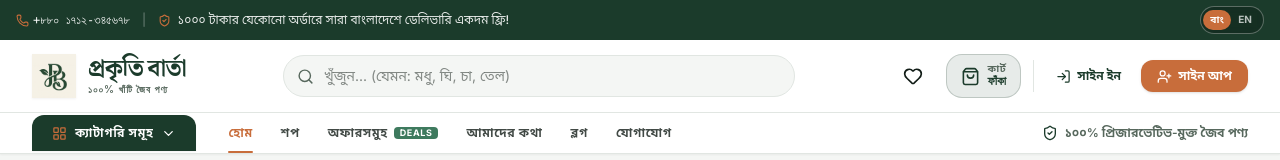
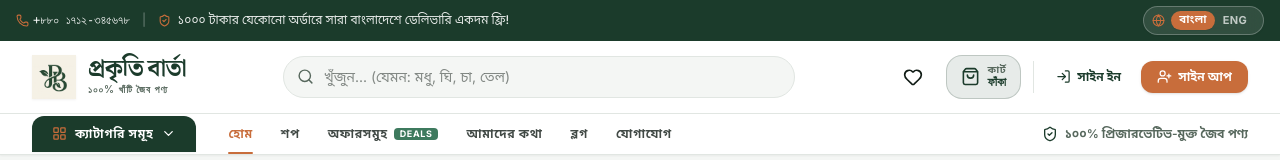
Before and after one commit to tridib371/prokriti-barta, a React (Vite) app: page / in a window 1280 px wide. Shown: the top 160 px of the page. Built offline with nearby package versions, Linux system fonts and the light colour scheme.

Commit message:
style: redesign language toggle into interactive Globe badge with smooth spring animations

```diff
--- a/src/components/layout/LanguageToggle.jsx
+++ b/src/components/layout/LanguageToggle.jsx
@@ -1,6 +1,7 @@
 import React from 'react';
 import { useLanguage } from '../../context/LanguageContext';
 import { motion } from 'framer-motion';
+import { Globe } from 'lucide-react';
 
 export default function LanguageToggle() {
   const { lang, toggleLang } = useLanguage();
@@ -8,33 +9,45 @@ export default function LanguageToggle() {
   return (
     <button
       onClick={toggleLang}
-      title={lang === 'bn' ? 'Switch to English' : 'বাংলায় যান'}
-      className="relative h-7 w-[64px] rounded-full border border-white/30 bg-black/20 backdrop-blur-xs flex items-center px-0.5 transition-all hover:border-accent focus:outline-none cursor-pointer"
+      title={lang === 'bn' ? 'Switch to English' : 'বাংলায় দেখুন'}
+      className="group relative inline-flex items-center gap-1.5 px-2 py-1 rounded-full bg-white/10 hover:bg-white/20 border border-white/25 backdrop-blur-md transition-all duration-300 focus:outline-none cursor-pointer shadow-xs"
       aria-label="Toggle language"
     >
-      {/* sliding pill */}
-      <motion.span
-        layout
-        transition={{ type: 'spring', stiffness: 500, damping: 35 }}
-        className="absolute h-5 w-7 rounded-full bg-accent shadow-xs"
-        style={{ left: lang === 'bn' ? 2 : 34 }}
-      />
+      <Globe size={13} className="text-accent group-hover:rotate-45 transition-transform duration-300 shrink-0" />
 
-      {/* labels */}
+      <div className="relative flex items-center text-[11px] font-bold tracking-wide select-none">
+        {/* Bangla Option */}
         <span
-        className={`relative z-10 w-7 text-center text-[10px] font-bold transition-colors duration-200 select-none ${
-          lang === 'bn' ? 'text-white' : 'text-white/70'
+          className={`relative z-10 px-2 py-0.5 rounded-full transition-colors duration-200 ${
+            lang === 'bn' ? 'text-white font-bn-sans' : 'text-surface/70 hover:text-surface'
           }`}
         >
-        বাং
+          {lang === 'bn' && (
+            <motion.span
+              layoutId="langBadge"
+              className="absolute inset-0 bg-accent rounded-full shadow-2xs -z-10"
+              transition={{ type: 'spring', stiffness: 500, damping: 30 }}
+            />
+          )}
+          বাংলা
         </span>
+
+        {/* English Option */}
         <span
-        className={`relative z-10 w-7 text-center text-[10px] font-bold transition-colors duration-200 select-none ${
-          lang === 'en' ? 'text-white' : 'text-white/70'
+          className={`relative z-10 px-2 py-0.5 rounded-full transition-colors duration-200 ${
+            lang === 'en' ? 'text-white' : 'text-surface/70 hover:text-surface'
           }`}
         >
-        EN
+          {lang === 'en' && (
+            <motion.span
+              layoutId="langBadge"
+              className="absolute inset-0 bg-accent rounded-full shadow-2xs -z-10"
+              transition={{ type: 'spring', stiffness: 500, damping: 30 }}
+            />
+          )}
+          ENG
         </span>
+      </div>
     </button>
   );
 }
```
Lines whose indentation alone changed are shown as unchanged.
